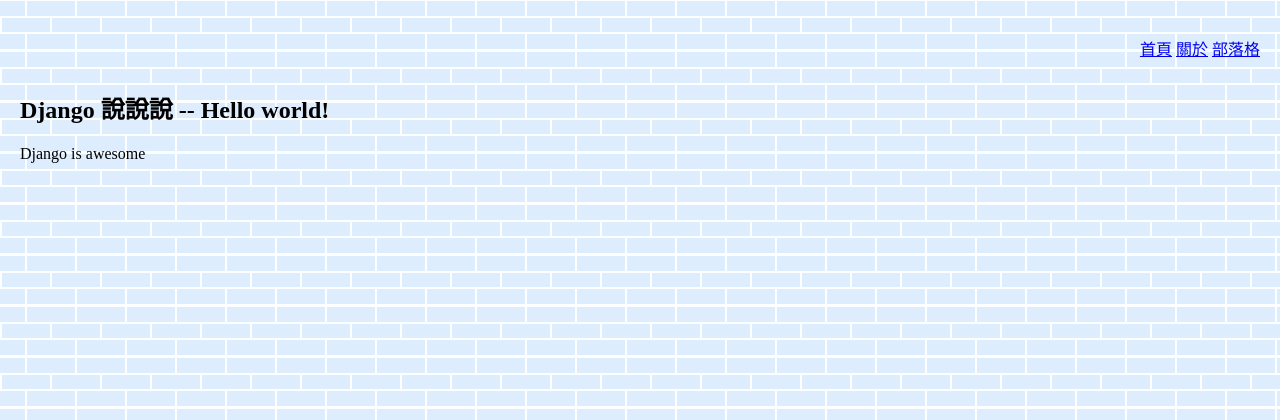
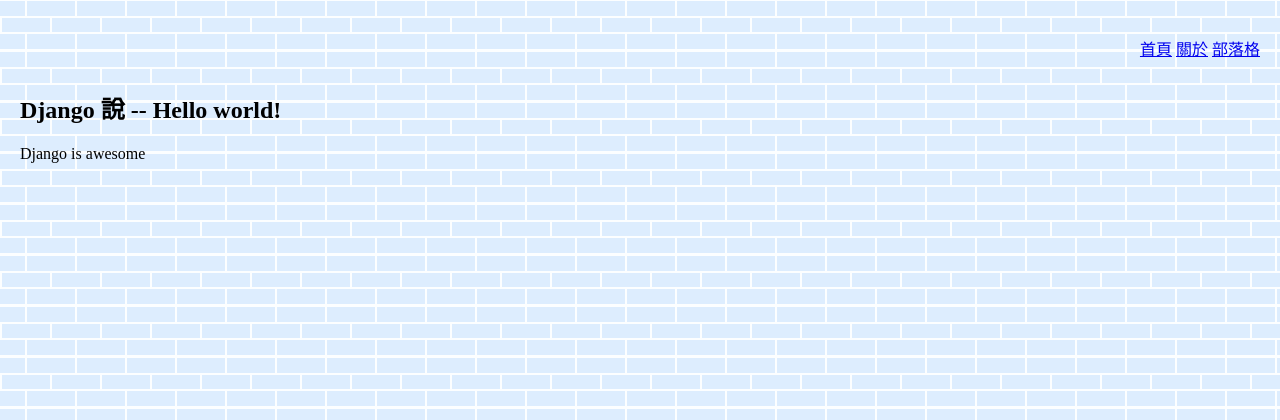
Before and after one commit to wayne87140/blog, a Django app: page / in a window 1280 px wide. Shown: the top 420 px of the page. Run offline with Django 3.2, Linux system fonts and the light colour scheme.

Commit message:
ch18 finished 2

```diff
--- a/blog/main/templates/main/main.html
+++ b/blog/main/templates/main/main.html
@@ -8,7 +8,7 @@
 </head>
 <body>
 {% include 'main/menu.html' %}
-<h2>Django 說說說 -- Hello world!</h2>
+<h2>Django 說 -- Hello world!</h2>
 <p>{{ like }}</p>
 </body>
 </html>
```
